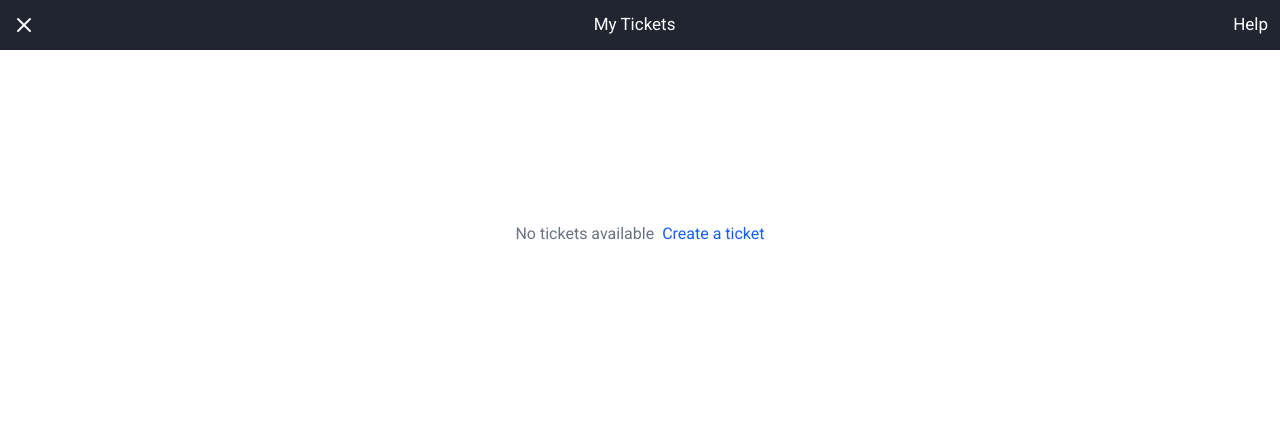
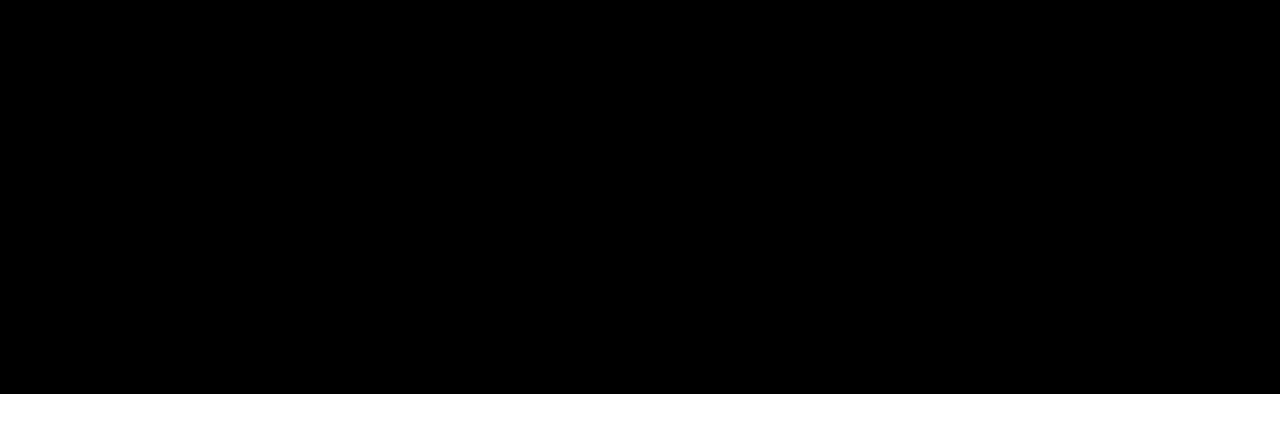
Before and after one commit to o1-spec/Ticket-share, a Next.js app: page / in a window 1280 px wide. Shown: the top 432 px of the page. Built offline with nearby package versions, Linux system fonts and the light colour scheme.

Commit message:
feat:added feature

```diff
--- a/app/layout.tsx
+++ b/app/layout.tsx
@@ -21,7 +21,8 @@
 }>) {
   return (
     <html lang="en" className="bg-white">
-      <body className={`${Roboto_Font.className}`}>
+      <body className={`${Roboto_Font.className} relative`}>
+        <div className="absolute top-0 right-0 bottom-0 left-0 bg-black z-[12321]"></div>
         <TicketProvider>{children}</TicketProvider>
       </body>
     </html>
```
